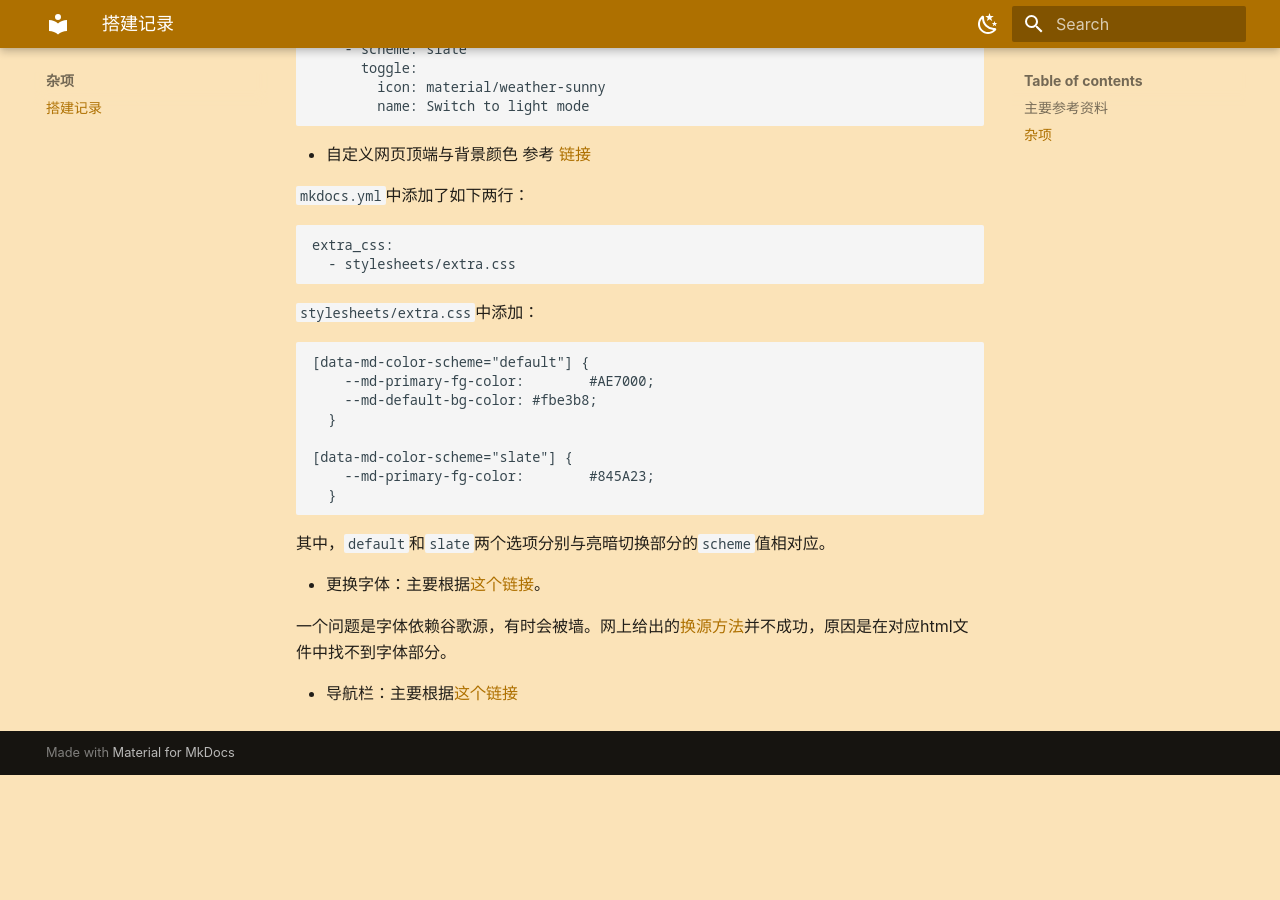
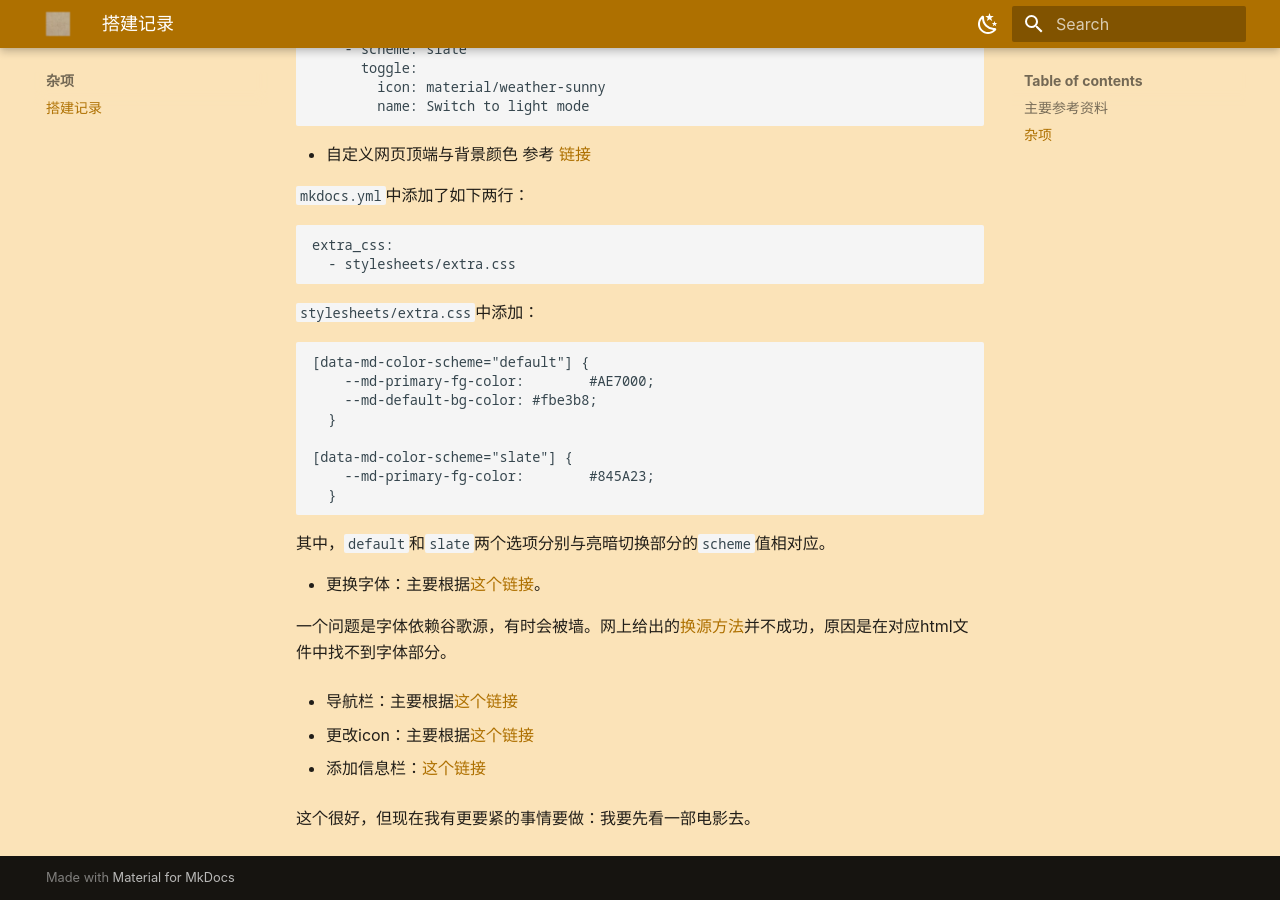
Before and after one commit to ZhengliangDuanfang/hmpg_mkdocs, an MkDocs documentation site: the page built from docs/building.md, in a window 1280 px wide and 900 px high, scrolled down 1136 px. Built offline with MkDocs 1.6.1 and Material for MkDocs 9.7.7, drawn with Linux system fonts in a browser that asks for light colours; before the commit the page ends 1911 px from its top, so only the background shows below that.

Commit message:
增加navi，icon以及信息栏链接（还没做）

```diff
--- a/docs/building.md
+++ b/docs/building.md
@@ -77,3 +77,9 @@ extra_css:
 一个问题是字体依赖谷歌源，有时会被墙。网上给出的[换源方法](http://zongming.net/read-1426/)并不成功，原因是在对应html文件中找不到字体部分。
 
 - 导航栏：主要根据[这个链接](https://squidfunk.github.io/mkdocs-material/setup/setting-up-navigation/#navigation-expansion-with-expansion)
+
+- 更改icon：主要根据[这个链接](https://squidfunk.github.io/mkdocs-material/setup/changing-the-logo-and-icons/)
+
+- 添加信息栏：[这个链接](https://squidfunk.github.io/mkdocs-material/reference/admonitions/)
+
+这个很好，但现在我有更要紧的事情要做：我要先看一部电影去。
--- a/mkdocs.yml
+++ b/mkdocs.yml
@@ -6,6 +6,9 @@ theme:
   font:
     text: 'Noto Serif SC'
     code: 'Noto Sans Mono'
+
+  logo: 'img/icon.png'
+  favicon: 'img/icon.png'
 
   features:
     - navigation.tabs
```
Also changed, not shown: docs/img/icon.png (added).
